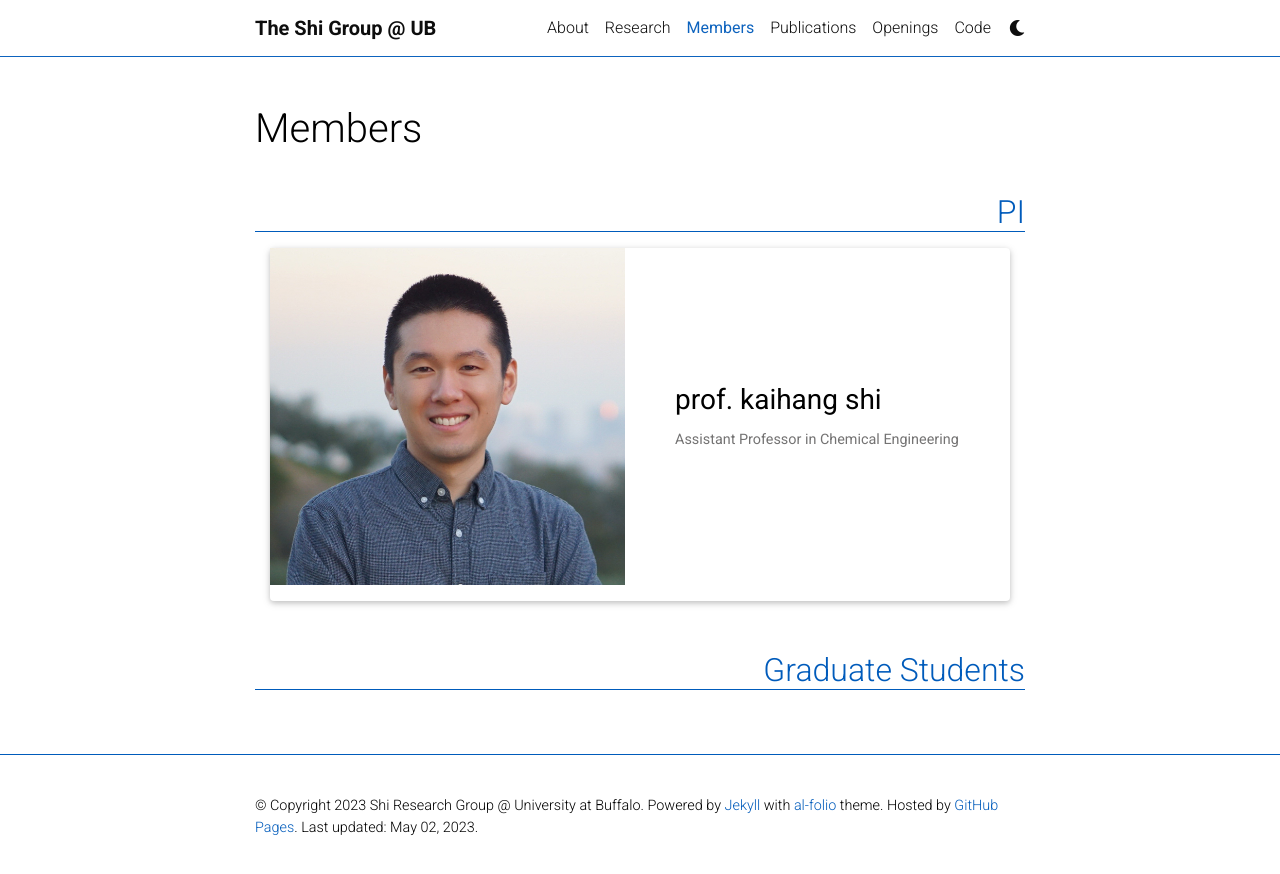
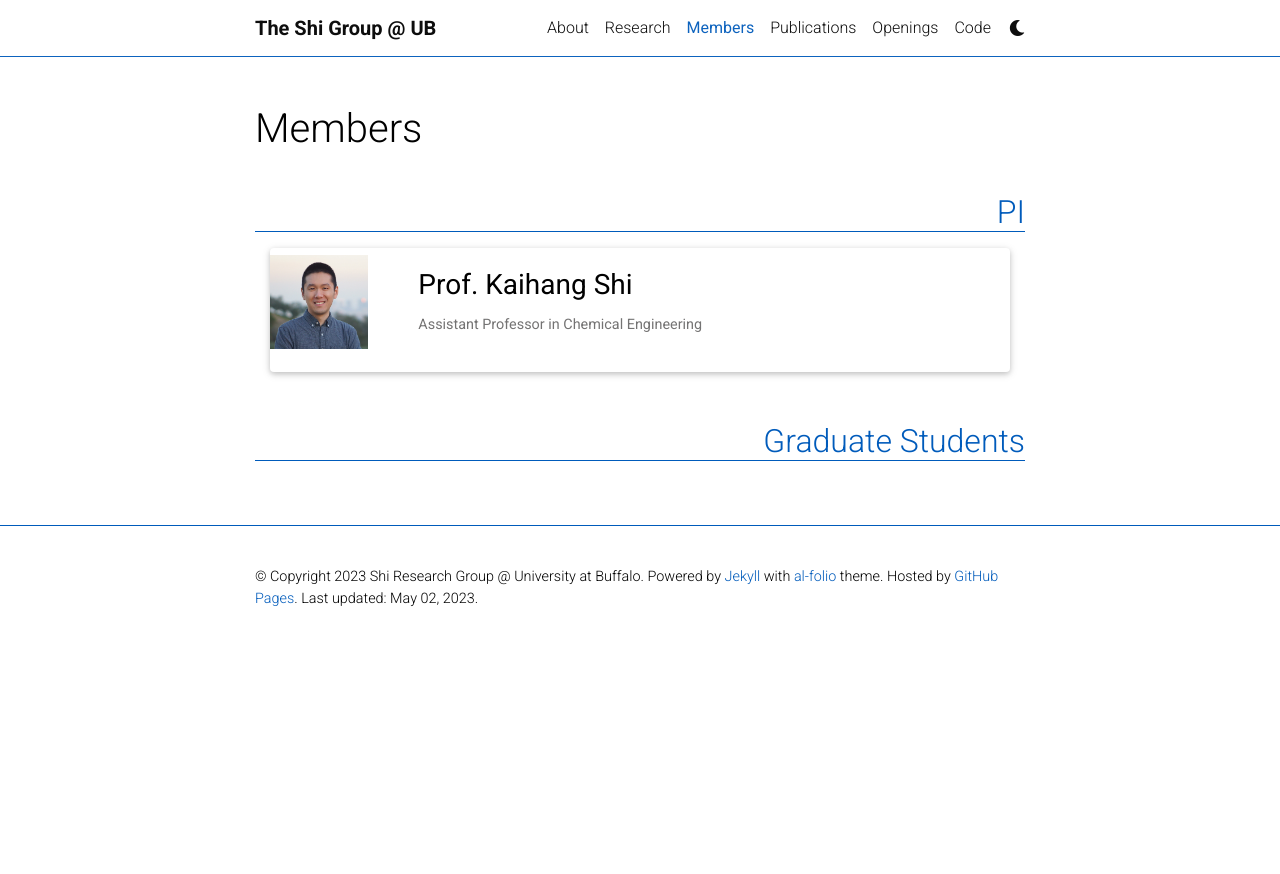
Before and after one commit to ShiResearchGroup/shiresearchgroup.github.io, a Jekyll site: the page built from _pages/members.md, in a window 1280 px wide. Shown: the top 874 px of the page. Built offline with Jekyll 4.4.1, drawn with Linux system fonts in a browser that asks for light colours; full-size pictures stand in for the smaller copies a plugin makes; comment, search, counter and statistics services are not loaded; a style sheet for code colours, icons or effects is not loaded.

Commit message:
update card image and remove lower-case restriction

```diff
--- a/_includes/projects_horizontal.html
+++ b/_includes/projects_horizontal.html
@@ -7,7 +7,7 @@
     <div class="card hoverable">
       <div class="row g-0">
         {%- if project.img -%}
-        <div class="card-img col-md-6">
+        <div class="card-img col-md-2">
           {% include figure.html path=project.img alt="project thumbnail" %}
         </div>
         <div class="col-md-6">
@@ -15,7 +15,7 @@
         <div class="col-md-12">
         {%- endif -%}
           <div class="card-body">
-            <h3 class="card-title text-lowercase">{{ project.title }}</h3>
+            <h3 class="card-title">{{ project.title }}</h3>
             <p class="card-text">{{ project.description }}</p>
             <div class="row ml-1 mr-1 p-0">
               {%- if project.github -%}
```
